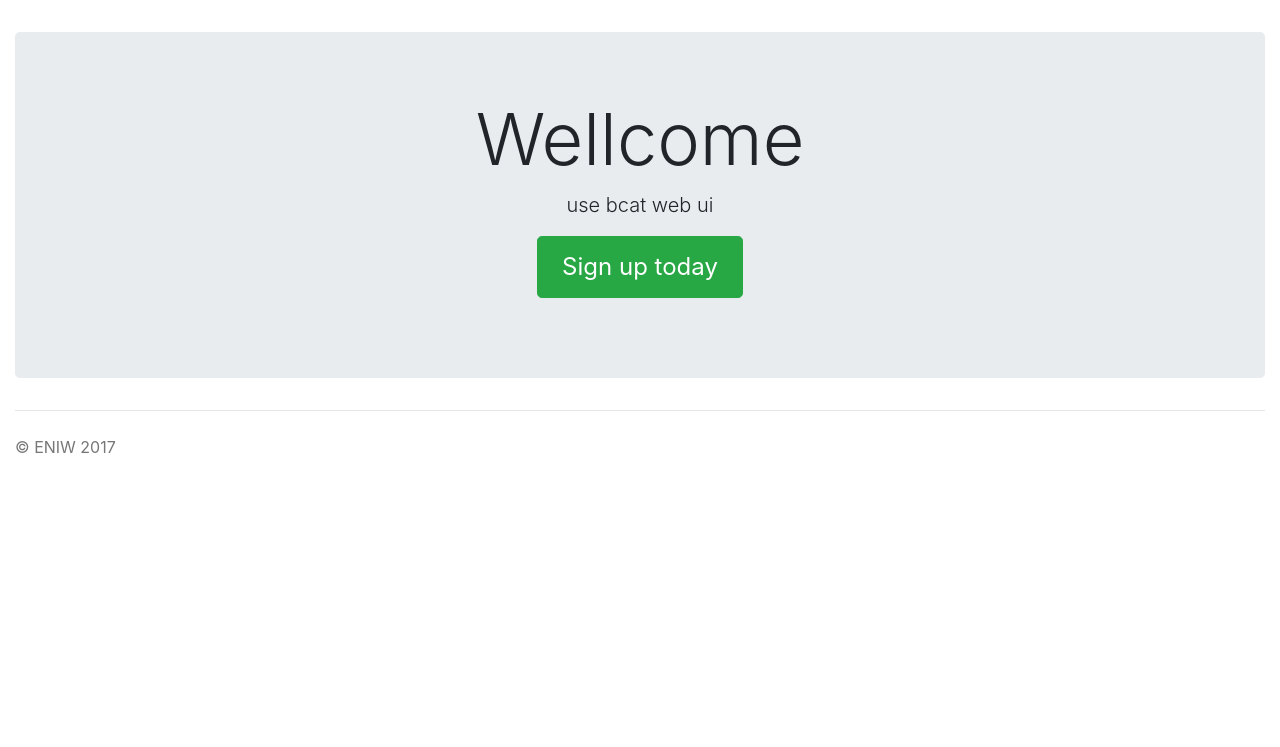
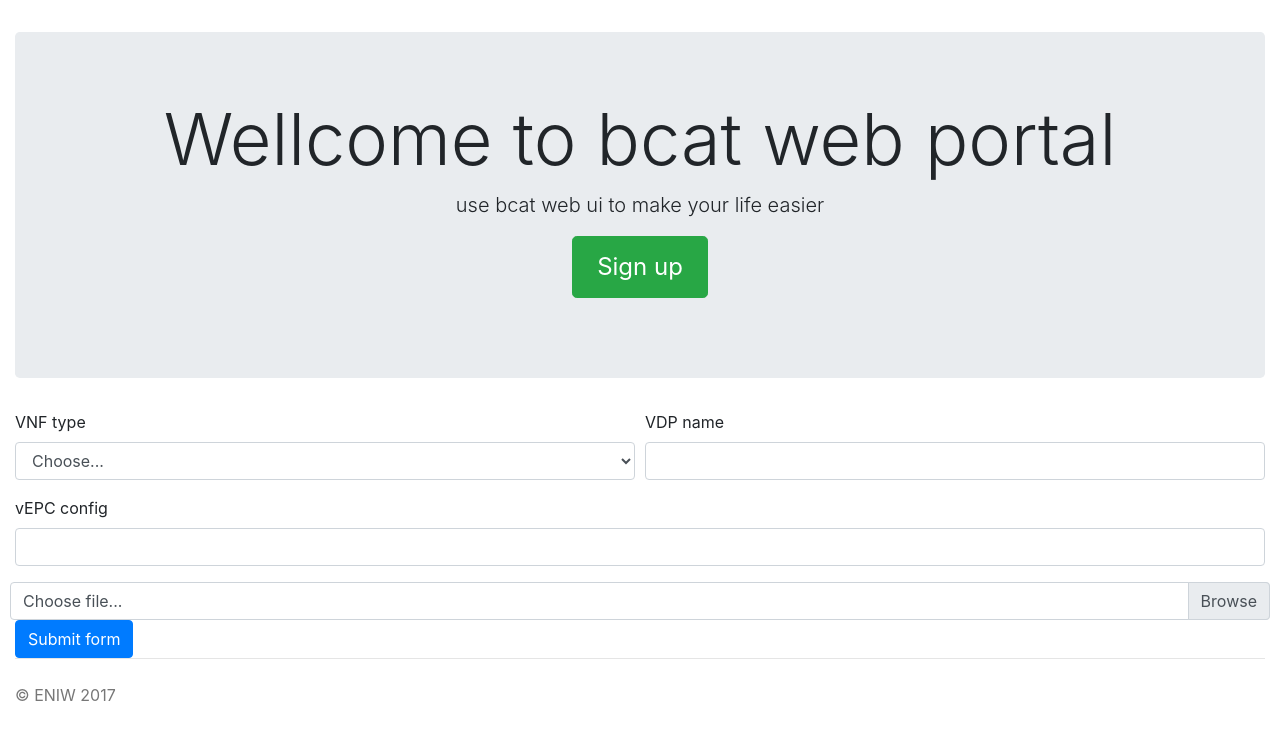
Before and after one commit to ASaiun/ui_demo, a Flask app: page / in a window 1280 px wide. Shown: the part 89-836 px from the top of the page. Before the commit the page ends 542 px from the top, so only its background shows below. Run offline with Flask 2, Linux system fonts and the light colour scheme; some libraries are stand-ins or nearby versions.

Commit message:
add new index page format

```diff
--- a/app/templates/base.html
+++ b/app/templates/base.html
@@ -1,6 +1,5 @@
 {% extends "bootstrap/base.html" %}
 <html>
-
 
 {% block head %}
   {{super()}}
--- a/app/templates/index.html
+++ b/app/templates/index.html
@@ -38,10 +38,84 @@
       <main role="main">
 
         <div class="jumbotron">
-          <h2 class="display-3">Wellcome</h2>
-          <p class="lead">use bcat web ui</p>
-          <p><a class="btn btn-lg btn-success" href="#" role="button">Sign up today</a></p>
+          <h2 class="display-3">Wellcome to bcat web portal</h2>
+          <p class="lead">use bcat web ui to make your life easier</p>
+          <p><a class="btn btn-lg btn-success" href="#" role="button">Sign up</a></p>
         </div>
+
+
+
+<form>
+  <div class="form-row">
+    <div class="form-group col-md-6">
+      <label for="inputState">VNF type</label>
+      <select id="inputState" class="form-control">
+        <option selected>Choose...</option>
+        <option value="1">epg</option>
+        <option value="2">sapc</option>
+        <option value="3">wmg</option>
+        <option value="3">mme</option>
+      </select>
+    </div>
+
+
+    <div class="form-group col-md-6">
+      <label for="inputZip">VDP name</label>
+      <input type="text" class="form-control" id="inputZip">
+    </div>
+  </div>
+
+  <div class="form-row">
+    <div class="form-group col-md-12">
+      <label for="inputZip">vEPC config</label>
+      <input type="text" class="form-control" id="inputZip">
+    </div>
+  </div>
+
+  <div class="form-row">
+  <!-- <h6>VNF config</h6> -->
+<label class="custom-file col-md-12">
+  <label for="file2">xxx</label>
+  <input type="file" id="file2" class="custom-file-input" value="Choose VNF config">
+  <span class="custom-file-control"></span>
+</label>
+</div>
+
+<button class="btn btn-primary" type="submit">Submit form</button>
+
+</form>
+
+<!-- <h6>VNF config</h6>
+<label class="custom-file col-md-12">
+  <label for="custom-file">xxx</label>
+  <input type="file" id="file2" class="custom-file-input" value="Choose VNF config">
+  <span class="custom-file-control"></span>
+</label>
+
+<button type="submit" class="btn btn-primary">Sign in</button> -->
+
+
+
+
+
+
+
+
+
+
+
+
+
+
+
+
+
+
+
+
+
+
+
 
       </main>
 
```
